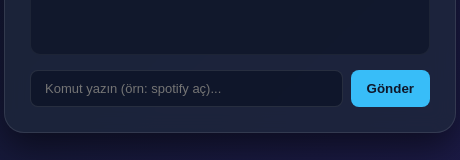
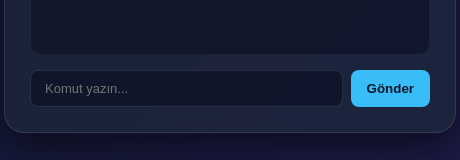
Before and after one commit to TalhaGuer/Jarvis-T-rk-e, an Electron app: page index.html in a window 460 px wide. Shown: the part 474-634 px from the top of the page. Drawn offline with Linux system fonts and the light colour scheme.

Commit message:
Fix HTML structure and update input placeholder

```diff
--- a/index.html
+++ b/index.html
@@ -107,7 +107,7 @@
         </div>
 
         <div class="input-group">
-            <input type="text" id="komutInput" placeholder="Komut yazın (örn: spotify aç)..." onkeydown="if(event.key==='Enter') komutGonder();">
+            <input type="text" id="komutInput" placeholder="Komut yazın..." onkeydown="if(event.key==='Enter') komutGonder();">
             <button onclick="komutGonder()">Gönder</button>
         </div>
     </div>
@@ -131,7 +131,6 @@
             const input = document.getElementById("komutInput");
             const val = input.value.trim();
             if (val) {
-                // Python tarafındaki komut işleme fonksiyonunu tetikler
                 window.pywebview.api.yazili_komut_isle(val);
                 input.value = "";
             }
```
